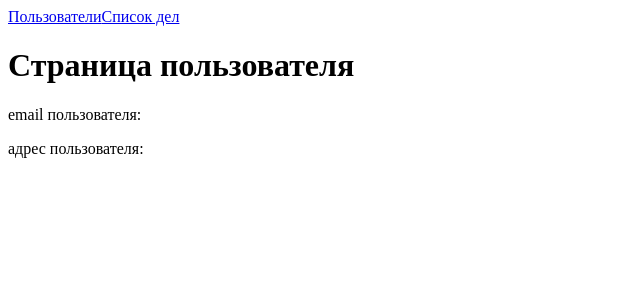
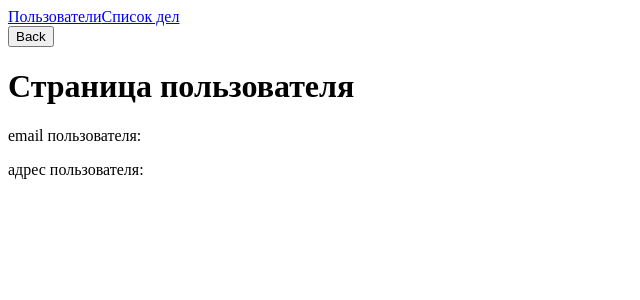
Before and after one commit to fadeyush/TypeScript-beginning, a React (Create React App) app: page /users/1 in a window 1280 px wide. Shown: the top 300 px of the page, without its empty margins (0-640 px from the left). Built offline with nearby package versions, Linux system fonts and the light colour scheme; no server answers.

Commit message:
кнопка back для возвращения к списку пользователей

```diff
--- a/src/pages/UserItemPage.tsx
+++ b/src/pages/UserItemPage.tsx
@@ -1,5 +1,5 @@
 import React, { FC, useEffect, useState } from 'react';
-import { useParams } from 'react-router-dom';
+import { useParams, useNavigate } from 'react-router-dom';
 import { IUser } from '../types/types';
 import axios from 'axios';
 
@@ -10,6 +10,7 @@ type UserItemPageParams = {
 const UserItemPage: FC = () => {
     const pageNumber = useParams<UserItemPageParams>();
     const [user, setUser] = useState<IUser | null>(null);
+    const router = useNavigate();
 
     useEffect(() => {
         fetchUser();
@@ -27,6 +28,7 @@ const UserItemPage: FC = () => {
 
     return (
         <div>
+            <button onClick={()=>router(`/users`)}>Back</button>
             <h1>Страница пользователя {user?.name}</h1>
             <p>email пользователя: {user?.email}</p>
             <p>адрес пользователя: {user?.address.city} {user?.address.street}</p>
```
